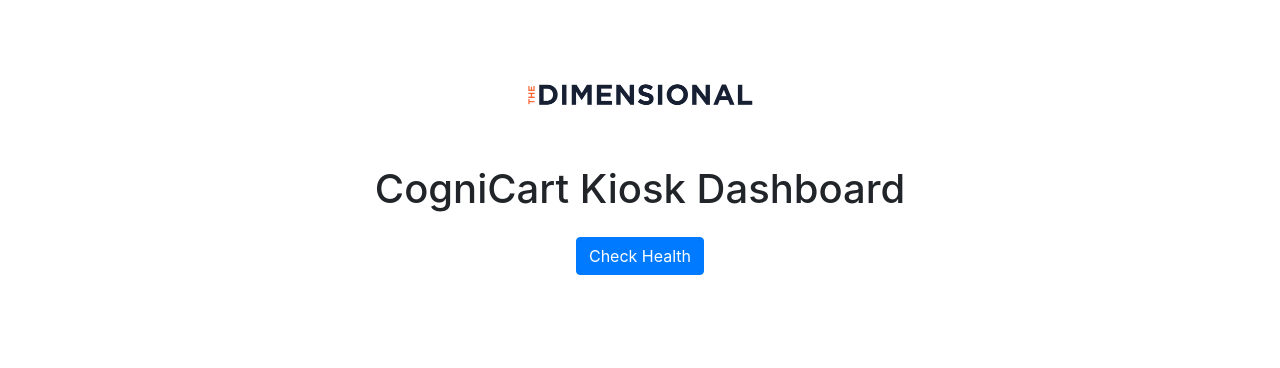
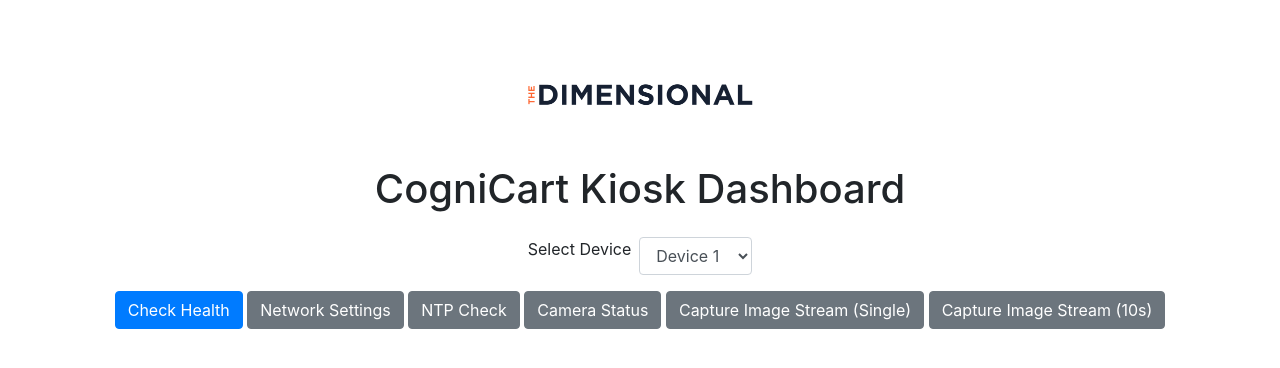
Before and after one commit to Jam0k/CogniCart, a Flask app: page / in a window 1280 px wide. Shown: the top 368 px of the page. Run offline with Flask 3, Linux system fonts and the light colour scheme; some libraries are stand-ins or nearby versions.

Commit message:
Network Settings

```diff
--- a/server/server.py
+++ b/server/server.py
@@ -13,18 +13,38 @@ raspberry_pis = [
 def dashboard():
     return render_template('dashboard.html')
 
-@app.route('/api/health', methods=['GET'])
-def get_health():
-    health_data = {}
-
-    for i, pi_url in enumerate(raspberry_pis, start=1):
-        try:
+@app.route('/api/health/<int:device_id>', methods=['GET'])
+def get_health(device_id):
+    try:
+        # Ensure the device_id is valid
+        if 0 < device_id <= len(raspberry_pis):
+            pi_url = raspberry_pis[device_id-1]
             response = requests.get(f"{pi_url}/api/health", timeout=5)
-            health_data[f"Client {i}"] = response.json()
-        except requests.exceptions.RequestException:
-            health_data[f"Client {i}"] = {"status": "Offline"}
+            health_data = response.json()
+            health_data['client_id'] = f"Client {device_id}"
+        else:
+            health_data = {"error": "Invalid device_id"}
+    except requests.exceptions.RequestException:
+        health_data = {"client_id": f"Client {device_id}", "status": "Offline"}
 
     return jsonify(health_data)
 
+@app.route('/api/network_settings/<int:device_id>', methods=['GET'])
+def get_network_settings(device_id):
+    try:
+        # Ensure the device_id is valid
+        if 0 < device_id <= len(raspberry_pis):
+            pi_url = raspberry_pis[device_id-1]
+            response = requests.get(f"{pi_url}/api/network_settings", timeout=5)
+            network_data = response.json()
+            network_data['client_id'] = f"Client {device_id}"
+        else:
+            network_data = {"error": "Invalid device_id"}
+    except requests.exceptions.RequestException:
+        network_data = {"client_id": f"Client {device_id}", "status": "Offline"}
+
+    return jsonify(network_data)
+
+
 if __name__ == '__main__':
     app.run(host='0.0.0.0', port=5000)
--- a/server/templates/dashboard.html
+++ b/server/templates/dashboard.html
@@ -23,8 +23,23 @@
         <h1>CogniCart Kiosk Dashboard</h1>
     </div>
 
-    <div class="d-flex justify-content-center">
+    <div class="d-flex justify-content-center mb-3">
+        <label for="deviceDropdown" class="mr-2">Select Device</label>
+        <select id="deviceDropdown" class="form-control w-auto">
+            <option value="1">Device 1</option>
+            <option value="2">Device 2</option>
+            <option value="3">Device 3</option>
+            <!-- Add more options based on your devices -->
+        </select>
+    </div>
+
+    <div class="text-center mb-3">
         <button onclick="checkHealth()" class="btn btn-primary">Check Health</button>
+        <button onclick="networkSettings()" class="btn btn-secondary">Network Settings</button>
+        <button onclick="ntpCheck()" class="btn btn-secondary">NTP Check</button>
+        <button onclick="cameraStatus()" class="btn btn-secondary">Camera Status</button>
+        <button onclick="captureImageStreamSingle()" class="btn btn-secondary">Capture Image Stream (Single)</button>
+        <button onclick="captureImageStream10s()" class="btn btn-secondary">Capture Image Stream (10s)</button>
     </div>
 
     <div id="loadingSpinner" class="text-center my-3">
@@ -36,39 +51,69 @@
     <div id="timestamp" class="text-muted text-center my-2"></div>
 
     <div id="health" class="mt-4"></div>
+
+    <div id="output" class="mt-4"></div>
+
 </div>
 
 <script src="https://code.jquery.com/jquery-3.6.0.min.js"></script>
 <script>
     function checkHealth() {
         $('#loadingSpinner').show();
+
+        var selectedDevice = document.getElementById("deviceDropdown").value;
         $.ajax({
-        url: '/api/health',
+            url: '/api/health/' + selectedDevice,
             type: 'GET',
-        success: function(response) {
+            success: displayHealthData,
+            error: displayError
+        });
+    }
+
+    function networkSettings() {
+        $('#loadingSpinner').show();
+
+        var selectedDevice = document.getElementById("deviceDropdown").value;
+        $.ajax({
+            url: '/api/network_settings/' + selectedDevice,
+            type: 'GET',
+            success: displayNetworkData,
+            error: displayError
+        });
+    }
+
+    // Function to display health data
+    function displayHealthData(response) {
         $('#loadingSpinner').hide();
         var now = new Date();
         document.getElementById("timestamp").innerText = `Last checked: ${now.toLocaleString()}`;
 
-            var healthDiv = document.getElementById("health");
-            healthDiv.innerHTML = "";
-            for (var client in response) {
-                var clientData = response[client];
-                healthDiv.innerHTML += `
-                <div class="client-data">
-                    <h4>${client}</h4>
-                    <p><strong>Status:</strong> <span class="${clientData.status === 'Online' ? 'text-success' : 'text-danger'}">${clientData.status}</span></p>
-                    <p><strong>CPU Usage:</strong> ${clientData.cpu_usage}</p>
-                    <p><strong>Memory Usage:</strong> ${clientData.memory_usage}</p>
-                    <p><strong>Disk Usage:</strong> ${clientData.disk_usage}</p>
-                </div>`;
+        var outputDiv = document.getElementById("output");
+        outputDiv.innerHTML = `
+        <h4>Device ${response.client_id}</h4>
+        <p><strong>Status:</strong> <span class="${response.status === 'Online' ? 'text-success' : 'text-danger'}">${response.status}</span></p>
+        <p><strong>CPU Usage:</strong> ${response.cpu_usage}</p>
+        <p><strong>Memory Usage:</strong> ${response.memory_usage}</p>
+        <p><strong>Disk Usage:</strong> ${response.disk_usage}</p>`;
     }
-        },
-        error: function(xhr, status, error) {
+
+    // Function to display network data
+    function displayNetworkData(response) {
         $('#loadingSpinner').hide();
-            document.getElementById("health").innerHTML = "<div class='alert alert-danger'>Failed to get health status</div>";
+        var outputDiv = document.getElementById("output");
+        outputDiv.innerHTML = `
+        <h4>Network Settings for Device ${response.client_id}</h4>
+        <p><strong>Status:</strong> ${response.status}</p>
+        <p><strong>Hostname:</strong> ${response.hostname}</p>
+        <p><strong>IP Address:</strong> ${response.ip_address}</p>
+        <p><strong>MAC Address:</strong> ${response.mac_address}</p>
+        <p><strong>WiFi SSID:</strong> ${response.wifi_ssid}</p>`;
     }
-    });
+
+    // Function to display error
+    function displayError(xhr, status, error) {
+        $('#loadingSpinner').hide();
+        document.getElementById("output").innerHTML = "<div class='alert alert-danger'>Failed to get data</div>";
     }
     </script>
 
```
Also changed, not shown: client/client.py (+34 -0 lines). Lines whose indentation alone changed are shown as unchanged.
